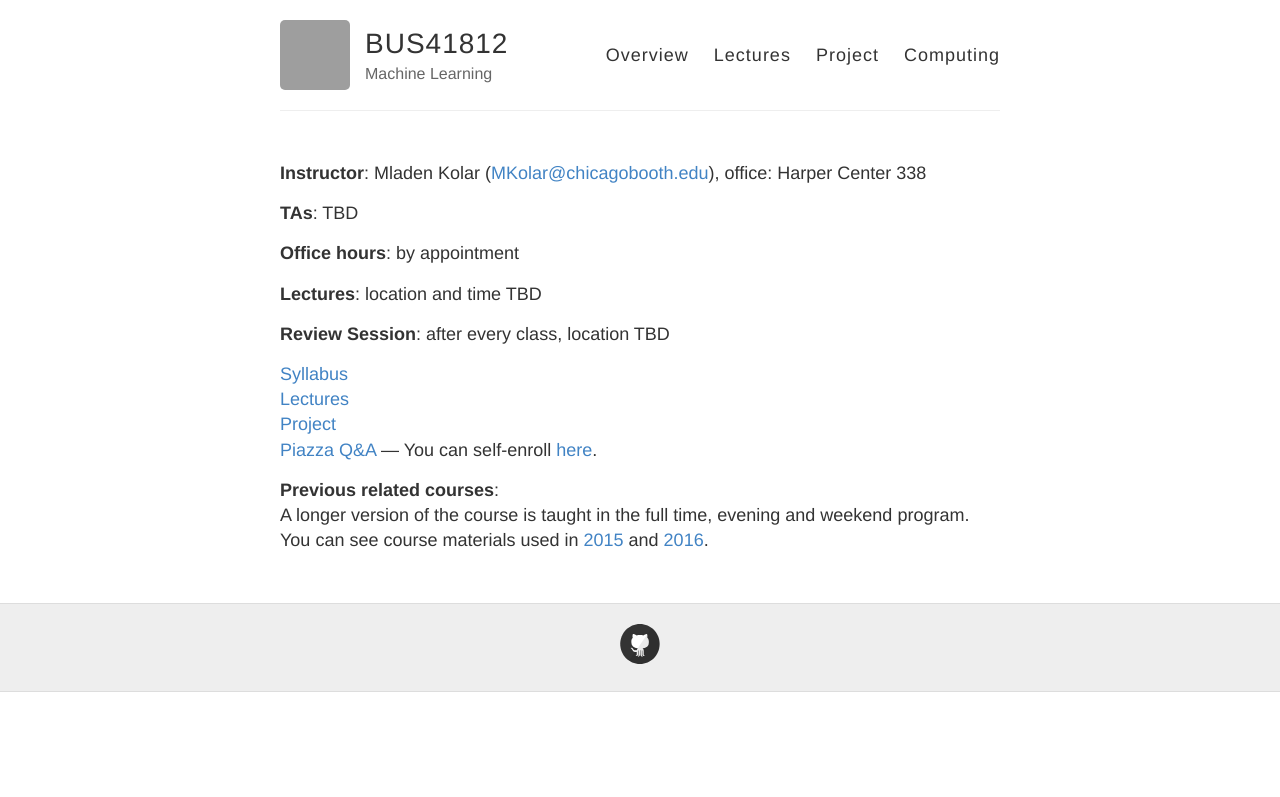
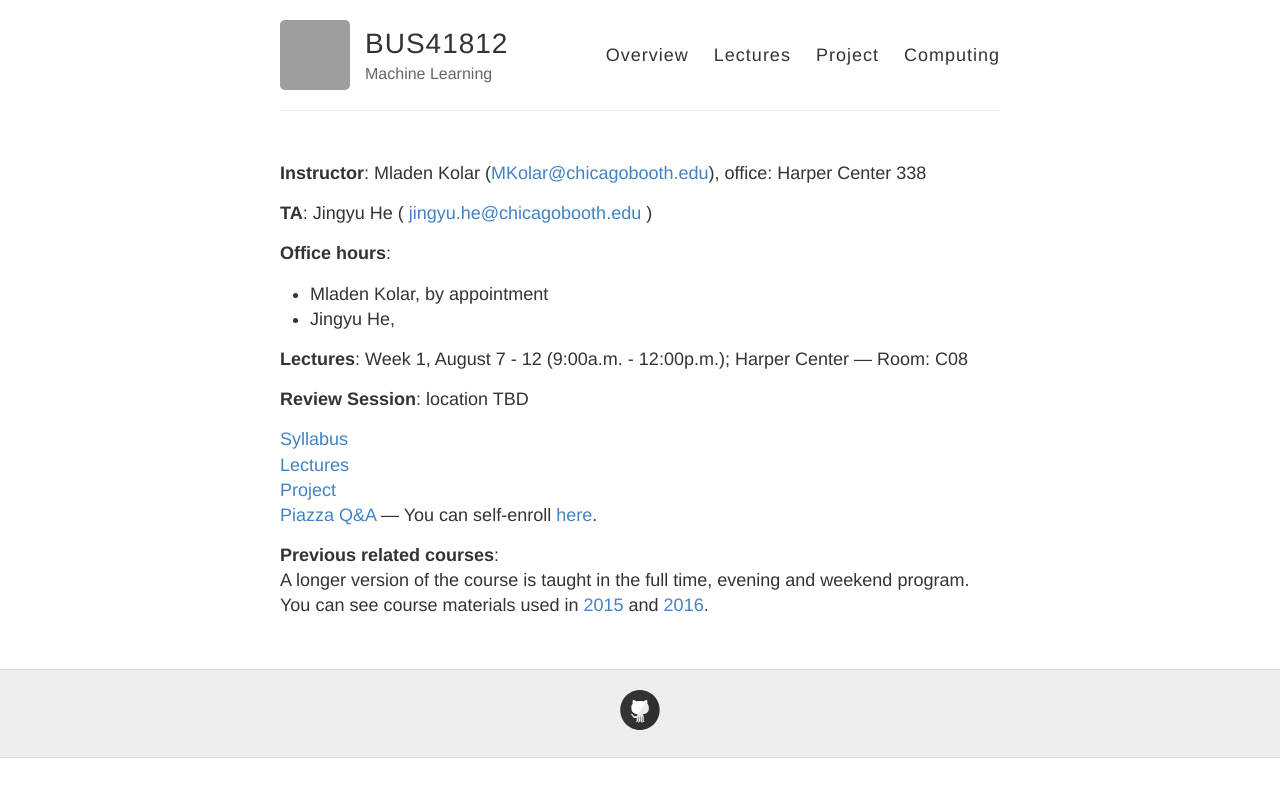
Before and after one commit to ChicagoBoothML/ExecML, a Jekyll site: the page built from index.md, in a window 1280 px wide. Shown: the top 797 px of the page. Built offline with Jekyll 4.4.1, drawn with Linux system fonts in a browser that asks for light colours; grey boxes are pictures that could not be loaded.

Commit message:
Update index.md

```diff
--- a/index.md
+++ b/index.md
@@ -4,17 +4,20 @@ layout: default
 
 **Instructor**: Mladen Kolar ([MKolar@chicagobooth.edu](mailto:MKolar@chicagobooth.edu)), office: Harper Center 338
 
-**TAs**: TBD
+**TA**: Jingyu He ( [jingyu.he@chicagobooth.edu](mailto:jingyu.he@chicagobooth.edu) )
 
-**Office hours**: by appointment
+**Office hours**:
 
-**Lectures**: location and time TBD
+ * Mladen Kolar, by appointment
+ * Jingyu He,
 
-**Review Session**: after every class, location TBD
+**Lectures**: Week 1, August 7 - 12 (9:00a.m. - 12:00p.m.); Harper Center --- Room: C08
+
+**Review Session**: location TBD
 
 [Syllabus](syllabus)
 [Lectures](lectures)
-[Project](Project)
+[Project](project)
 [Piazza Q&A](https://piazza.com/chicagobooth/summer2017/bus41812/home)  --- You can self-enroll [here](https://piazza.com/chicagobooth/summer2017/bus41812).
 
 **Previous related courses**:
```
